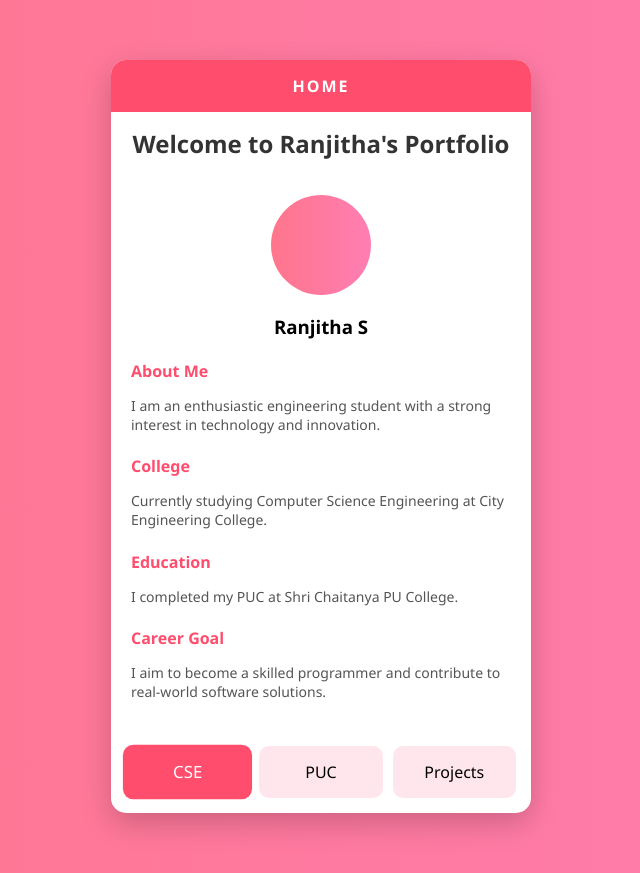
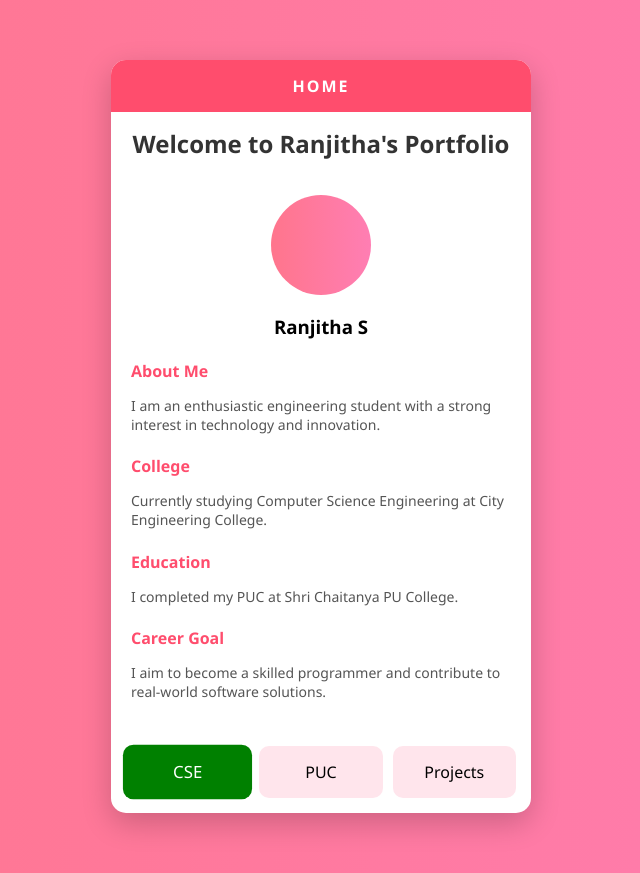
Before and after one commit to ranjithasures/simple-website, a plain HTML site: page index.html in a window 1280 px wide. In both pictures the pointer is over the element "CSE". Shown: the whole page, without its empty margins (319-959 px from the left). Drawn offline with Linux system fonts and the light colour scheme.

Commit message:
Update style.css

```diff
--- a/style.css
+++ b/style.css
@@ -82,7 +82,7 @@ body {
 
 /* Hover */
 .box:hover {
-    background: #ff4d6d;
+    background: green;
     color: white;
     transform: scale(1.05);
 }
```
